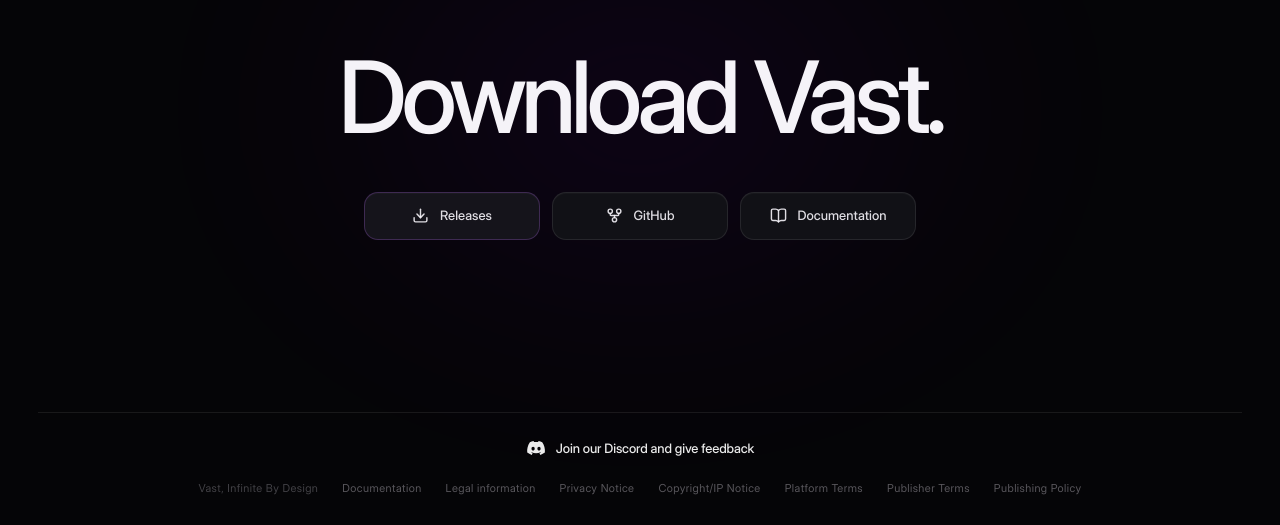
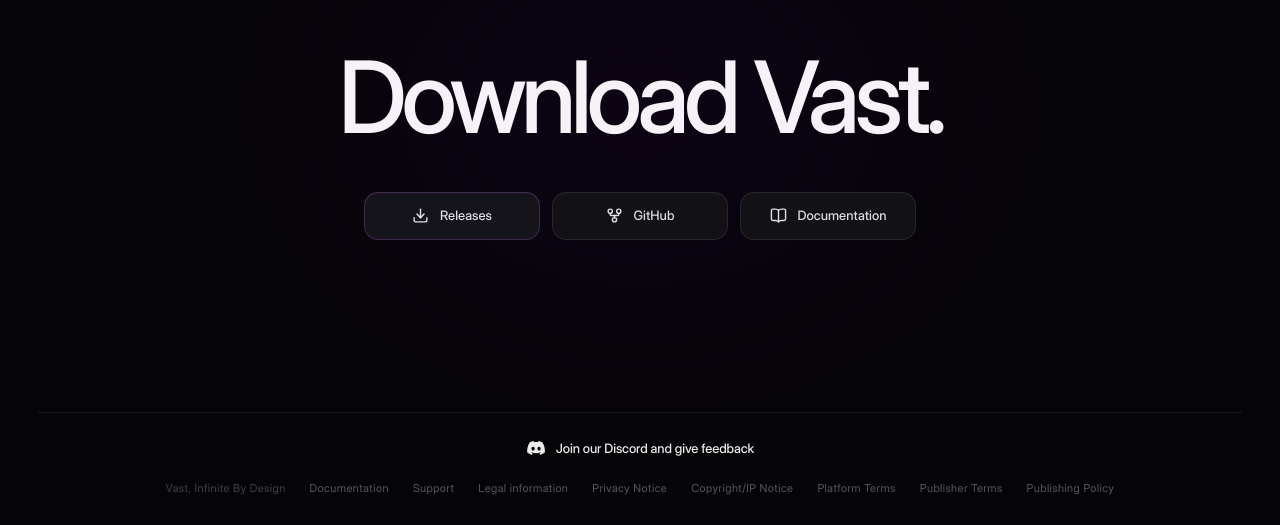
Before and after one commit to vstxx/vastsite, a React (Vite) app: page / in a window 1280 px wide. Shown: the part 2981-3506 px from the top of the page. Built offline with nearby package versions, Linux system fonts and the light colour scheme.

Commit message:
Link official support page

```diff
--- a/src/components/SiteFooter.tsx
+++ b/src/components/SiteFooter.tsx
@@ -8,6 +8,7 @@
       <div className="footer__links">
         <span>Vast, Infinite By Design</span>
         <a href="https://docs.vastbrowser.com">Documentation</a>
+        <a href="/support">Support</a>
         <a href="/legal">Legal information</a>
         <a href="/privacy">Privacy Notice</a>
         <a href="/copyright">Copyright/IP Notice</a>
```
